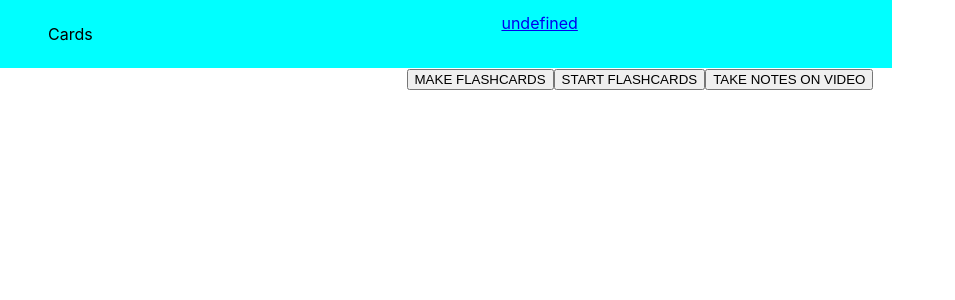
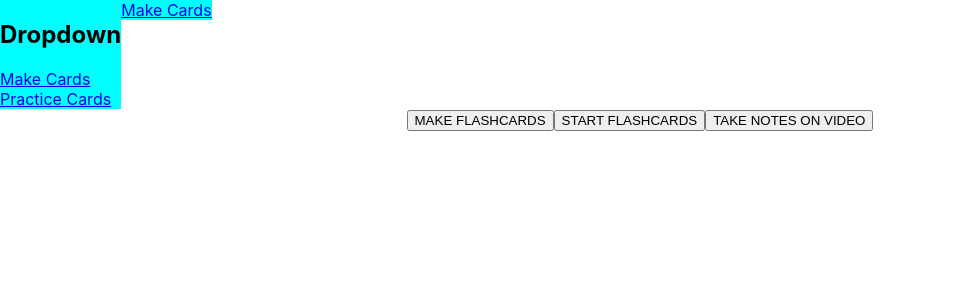
Before and after one commit to Barca545/flashcards2, a React (Create React App) app: page / in a window 1280 px wide. Shown: the top 300 px of the page, without its empty margins (0-955 px from the left). Built offline with nearby package versions, Linux system fonts and the light colour scheme.

Commit message:
Altered Nav Bar

```diff
--- a/src/Components/nav-elements.css
+++ b/src/Components/nav-elements.css
@@ -1,43 +1,27 @@
 .dropdown-container {
-    text-align: left;
-    position: relative;
-    border-radius: 5px;
-  }
+  text-align: left;
+  position: relative;
+  display: inline-block;
+  background-color:aqua;
+}
 
 .dropdown-menu{
-  position: absolute;
-  padding: 0px;
-  margin: 0px;
-  border: 0px;
-  display: flex;
-  align-items: center;
-  justify-content: space-between;
-  user-select: none;
-  background-color: aqua;
-  list-style-type: none;
-
+  display: none;
+  border: 100px;
+  border-top: #fff;
+  background-color:aqua;
 }
 
-.nav-item{
-    padding: 5px;
-    cursor: pointer;
+.dropdown-container:hover .dropdown-menu{
+  display: block;
 }
 
-.nav-item:hover {
-    background-color: lightblue;
-}
-
-.nav-item.selected {
-  background-color: #0d6efd;
-  color: #fff;
+.nav-button{
+  background-color:aqua;
 }
 
 .nav-bar{
-  display: grid;
-  grid-template-columns: auto auto auto;
+display: flex;
+flex-direction: row;
+flex-wrap: nowrap;
 }
-.nav-button{
-  padding: 8px;
-  background-color: aqua;
-  box-sizing: content-box;
-}
--- a/src/Components/navbar-elements.tsx
+++ b/src/Components/navbar-elements.tsx
@@ -1,31 +1,29 @@
 import React, {useState } from 'react';
 
-export function NavDropdown({category,pages}:any){
-  const [showMenu, setShowMenu] = useState(false)
+export function NavDropdown(props:any){
+  return(
+    <div className='dropdown-container'>
+      <h2>Dropdown</h2>
+      <div className='dropdown-menu'>
+        {props.pages?.map((pages:any) =>
+          <div className='dropdown-menu-box'>
+            <a href={`${pages.link}`}>
+              {`${pages.name}`}
+            </a>
+          </div>)}
+      </div>
+    </div>
+  )
+}
 
-  function DropdownContent(pages:any){
-    for (const [name, link] of Object.entries(pages)) {
-      return (
-            <li className='dropdown-menu'>
-              <a href={`${link}`}>
-                <div className='nav-item'>{`${name}`}</div>
-              </a>
-            </li>)}}
+export function NavButton(props:any){
   return (
-    <ul
-      className='dropdown-container'
-      onMouseEnter={() => {setShowMenu(true); console.log(pages)}}>
-      <div>
-        {category}
+      props.page?.map((page:any) =>
+      <div className='nav-button'>
+        <a href={`${page.link}`}>
+          {`${page.name}`}
+        </a>
       </div>
-        {showMenu && <DropdownContent page={pages}/>}
-    </ul>
-)}
-
-export function NavButton(page:any){
-  return (
-    <div className='dropdown-menu'>
-      <a href={`${page.link}`}>
-        <div className='nav-item'>{`${page.name}`}</div>
-      </a>
-    </div>)}
+      )
+  )
+}
--- a/src/Components/navbar.tsx
+++ b/src/Components/navbar.tsx
@@ -1,20 +1,19 @@
 import React from 'react';
-import { NavButton, NavDropdown } from './navbar-elements';
+import {NavDropdown, NavButton} from './navbar-elements';
 import './nav-elements.css'
 
-const cardpages = {
-  'Make Cards': './Pages/video-notes',
-  'Practice Cards': './Pages/practice-cards'
-};
+const cardpages =[
+  {name:'Make Cards', link: './Pages/video-notes'},
+  {name:'Practice Cards', link: './Pages/practice-cards'}
+];
 
-const videopage = {name:'Make Cards', link: './Pages/video-notes'}
-
+const videopage = [{name:'Make Cards', link: './Pages/video-notes'}]
 
 export default function NavBar(){
   return(
     <div className='nav-bar'>
-      <span className='nav-button'><NavDropdown category='Cards' pages={cardpages}/></span>
-      <span className='nav-button'><NavButton page={videopage}/></span>
+      <div className='nav-element'><NavDropdown pages={cardpages}/></div>
+      <div className='nav-element'><NavButton page={videopage}/></div>
     </div>
   );
 }
```
